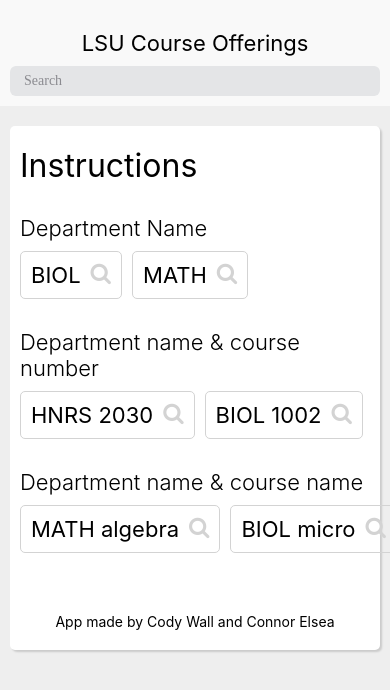
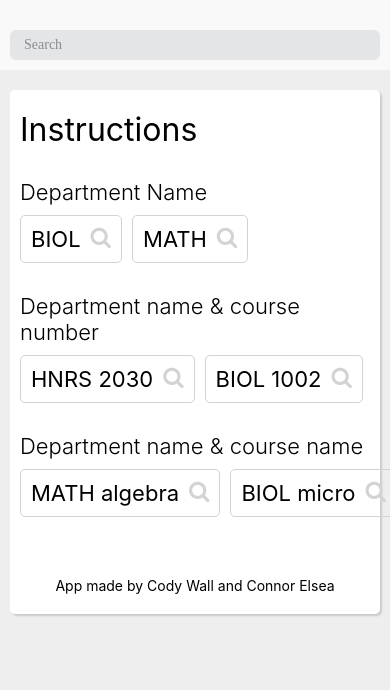
Before and after one commit to lsu-courses/mobile, a React Native app: screen / in a window 390 px wide. Shown: the top 690 px of the page. Built offline with nearby package versions, Linux system fonts and the light colour scheme.

Commit message:
Remove title over search bar

```diff
--- a/app/containers/AppContainer/index.js
+++ b/app/containers/AppContainer/index.js
@@ -8,7 +8,6 @@
     return (
       <View style={styles.view}>
         <View style={styles.header}>
-          <Text style={styles.headerText}>LSU Course Offerings</Text>
           <SearchContainer />
         </View>
         <ResultsContainer />
@@ -24,12 +23,8 @@
   },
   header: {
     backgroundColor: "rgb(249, 249, 249)",
-    paddingTop: 30,
+    paddingTop: 20,
   },
-  headerText: {
-    fontSize: 22,
-    textAlign: "center",
-  }
 })
 
 export default AppContainer
```
